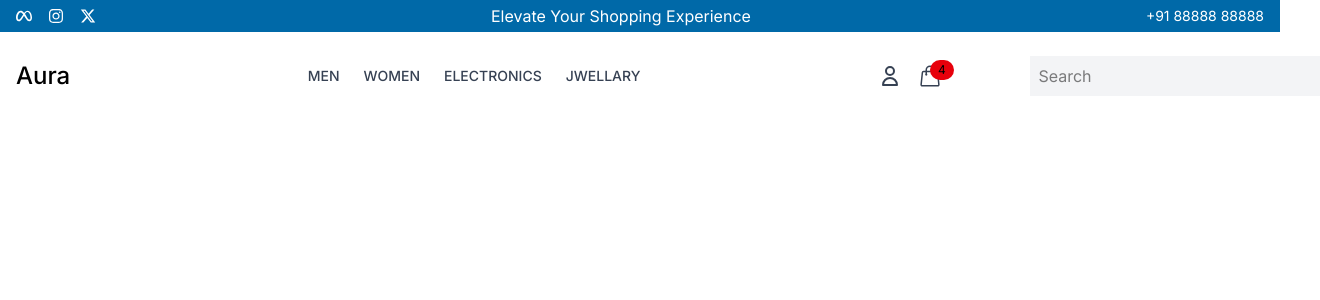
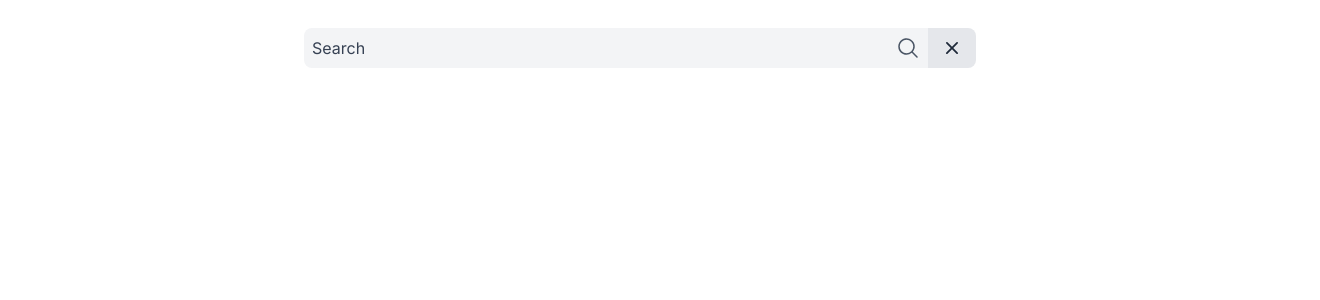
Before and after one commit to kshitijMandave/E_Com, a React (Vite) app in the folder frontend/: page / in a window 1280 px wide. Both pictures are taken after a click on the button 1235 px from the left and 69 px from the top of the page. Shown: the top 300 px of the page, 1320 px wide, since content can reach past the window. Built offline with nearby package versions, Linux system fonts and the light colour scheme.

Commit message:
Updated SearchBar

```diff
--- a/frontend/src/Components/Common/SearchBar.jsx
+++ b/frontend/src/Components/Common/SearchBar.jsx
@@ -1,5 +1,5 @@
 import React, { useState } from "react";
-import { HiMagnifyingGlass } from "react-icons/hi2";
+import { HiMagnifyingGlass, HiMiniXMark } from "react-icons/hi2";
 
 function SearchBar() {
   const [searchTerm, setSearchTerm] = useState("");
@@ -8,18 +8,48 @@ function SearchBar() {
   const handleSearchToggle = () => {
     setIsOpen(!isOpen);
   };
+
+  const handleSearch = (e) => {
+    e.preventDefault();
+    console.log("Search Term:", searchTerm);
+    setIsOpen(false); // Optional: close after search
+  };
+
   return (
-    <div>
+    <div
+      className={`flex items-center justify-center w-full transition-all duration-300 ${
+        isOpen ? "absolute top-0 left-0 bg-white h-24 z-50" : "w-auto"
+      }`}
+    >
       {isOpen ? (
-        <form className="relative flex items-center justify-center w-full">
+        <form
+          onSubmit={handleSearch}
+          className="relative flex items-center justify-center w-full px-4"
+        >
           <div className="relative w-1/2">
             <input
               type="text"
               placeholder="Search"
               value={searchTerm}
-              className="bg-gray-100 px-4 py-2 pl-2 pr-12"
+              onChange={(e) => setSearchTerm(e.target.value)}
+              className="bg-gray-100 px-4 py-2 pl-2 pr-12 rounded-l-lg focus:outline-none w-full placeholder:text-gray-700"
             />
+            {/* Search icon (submit button) */}
+            <button
+              type="submit"
+              className="absolute right-2 top-1/2 transform -translate-y-1/2 text-gray-600 hover:text-gray-800"
+            >
+              <HiMagnifyingGlass className="h-6 w-6" />
+            </button>
           </div>
+          {/* Close button */}
+          <button
+            type="button"
+            onClick={() => setIsOpen(false)}
+            className="bg-gray-200 hover:bg-gray-300 px-3 py-2 rounded-r-lg"
+          >
+            <HiMiniXMark className="h-6 w-6 text-gray-800" />
+          </button>
         </form>
       ) : (
         <button onClick={handleSearchToggle}>
```
